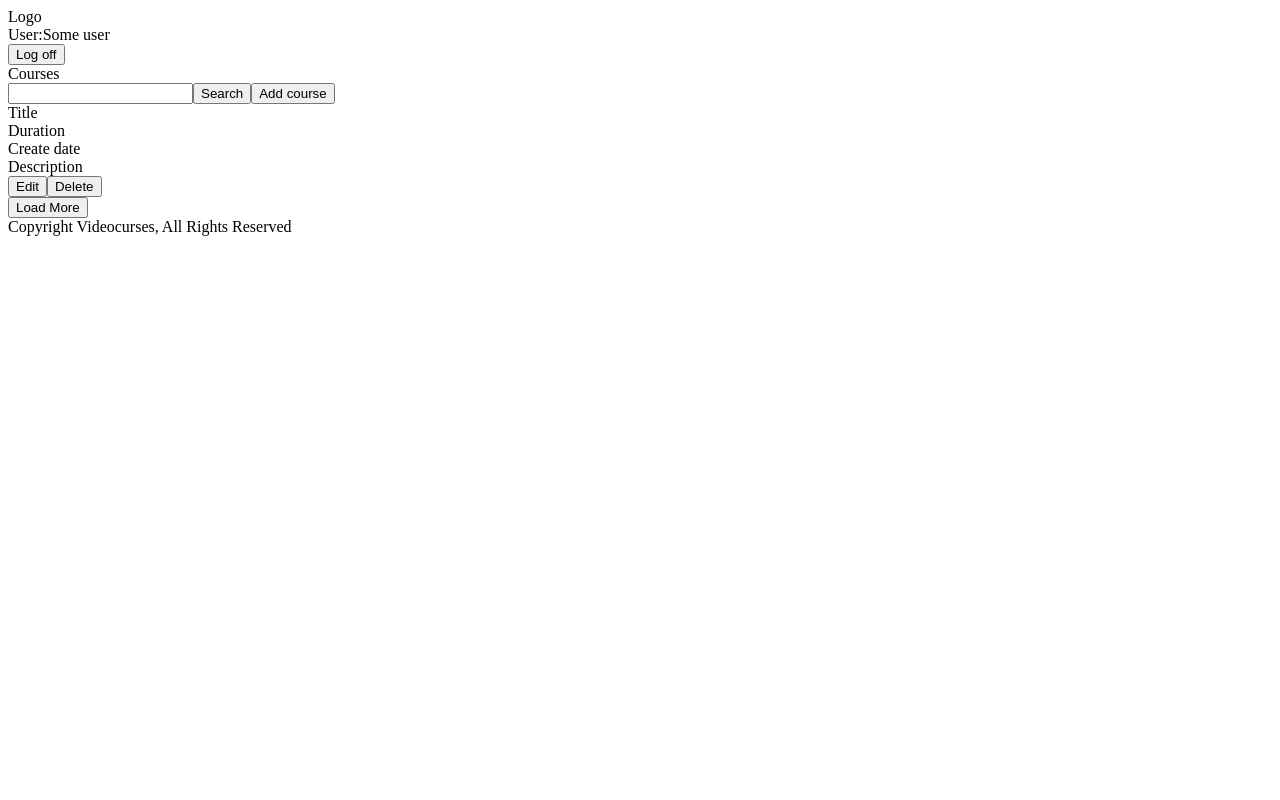
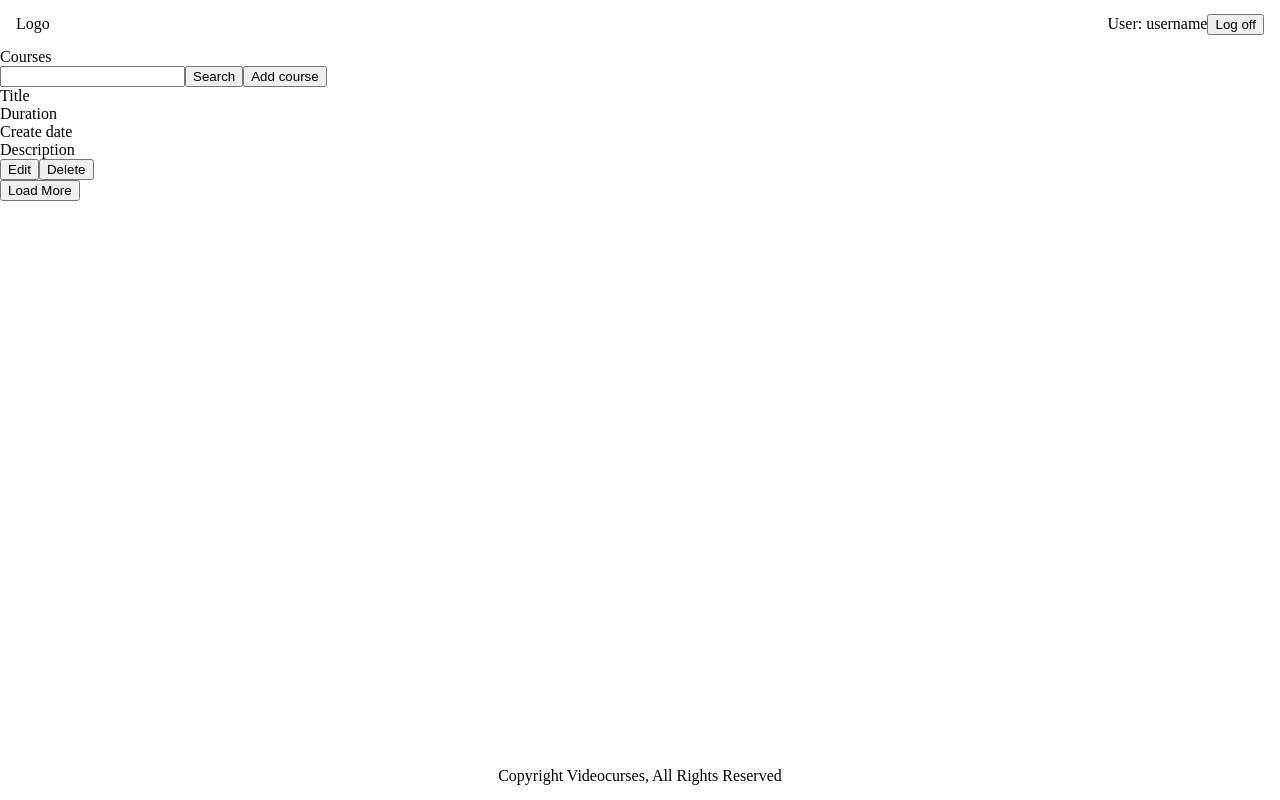
Before and after one commit to kuzanatoliy/angular-mentoring-programm, an Angular app: page / in a window 1280 px wide. Built offline with nearby package versions, Linux system fonts and the light colour scheme.

Commit message:
Fix footer and header component

```diff
--- a/src/app/app.component.html
+++ b/src/app/app.component.html
@@ -1,10 +1,6 @@
-<div>
-  <header>
-    <div>Logo</div>
-    <div>User:<span>Some user</span></div>
-    <button>Log off</button>
-  </header>
-  <main>
+<div class="app">
+  <app-header></app-header>
+  <main class="page">
     <section>Courses</section>
     <section>
       <input type="text"/>
@@ -23,7 +19,7 @@
     </section>
     <button>Load More</button>
   </main>
-  <footer>Copyright Videocurses, All Rights Reserved</footer>
+  <app-footer></app-footer>
 </div>
 
 <router-outlet></router-outlet>
--- a/src/app/app.component.sass
+++ b/src/app/app.component.sass
@@ -0,0 +1,10 @@
+.app
+  display: flex
+  flex-direction: column
+  min-height: 100vh
+
+.page
+  flex-grow: 1
+
+app-header, app-footer
+  flex-basis: 3rem
--- a/src/app/components/footer/footer.component.html
+++ b/src/app/components/footer/footer.component.html
@@ -1,3 +1,3 @@
-<p>
-  footer works!
-</p>
+<div class="footer">
+  Copyright Videocurses, All Rights Reserved
+</div>
--- a/src/app/components/footer/footer.component.sass
+++ b/src/app/components/footer/footer.component.sass
@@ -0,0 +1,6 @@
+.footer
+  height: 3rem
+  margin: 0 1rem
+  display: flex
+  justify-content: center
+  align-items: center
--- a/src/app/components/header/header.component.html
+++ b/src/app/components/header/header.component.html
@@ -1,3 +1,7 @@
-<p>
-  header works!
-</p>
+<div class="header">
+  <div class="header-logo">Logo</div>
+  <div class="header-auth">
+    <span>User: username</span>
+    <button>Log off</button>
+  </div>
+</div>
--- a/src/app/components/header/header.component.sass
+++ b/src/app/components/header/header.component.sass
@@ -0,0 +1,6 @@
+.header
+  height: 3rem
+  margin: 0 1rem
+  display: flex
+  justify-content: space-between
+  align-items: center
--- a/src/styles.sass
+++ b/src/styles.sass
@@ -1 +1,2 @@
-/* You can add global styles to this file, and also import other style files */
+body
+  margin: 0
```
